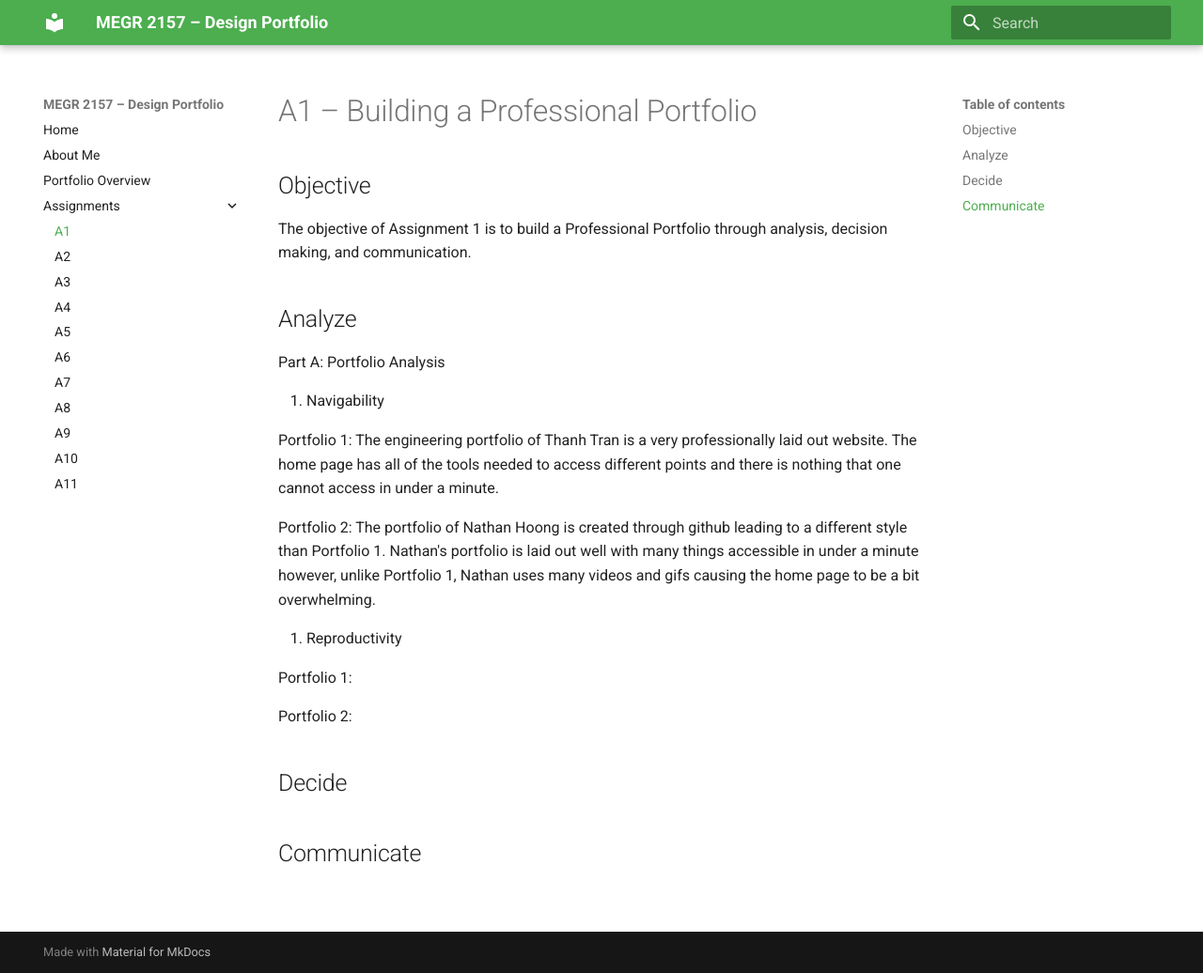
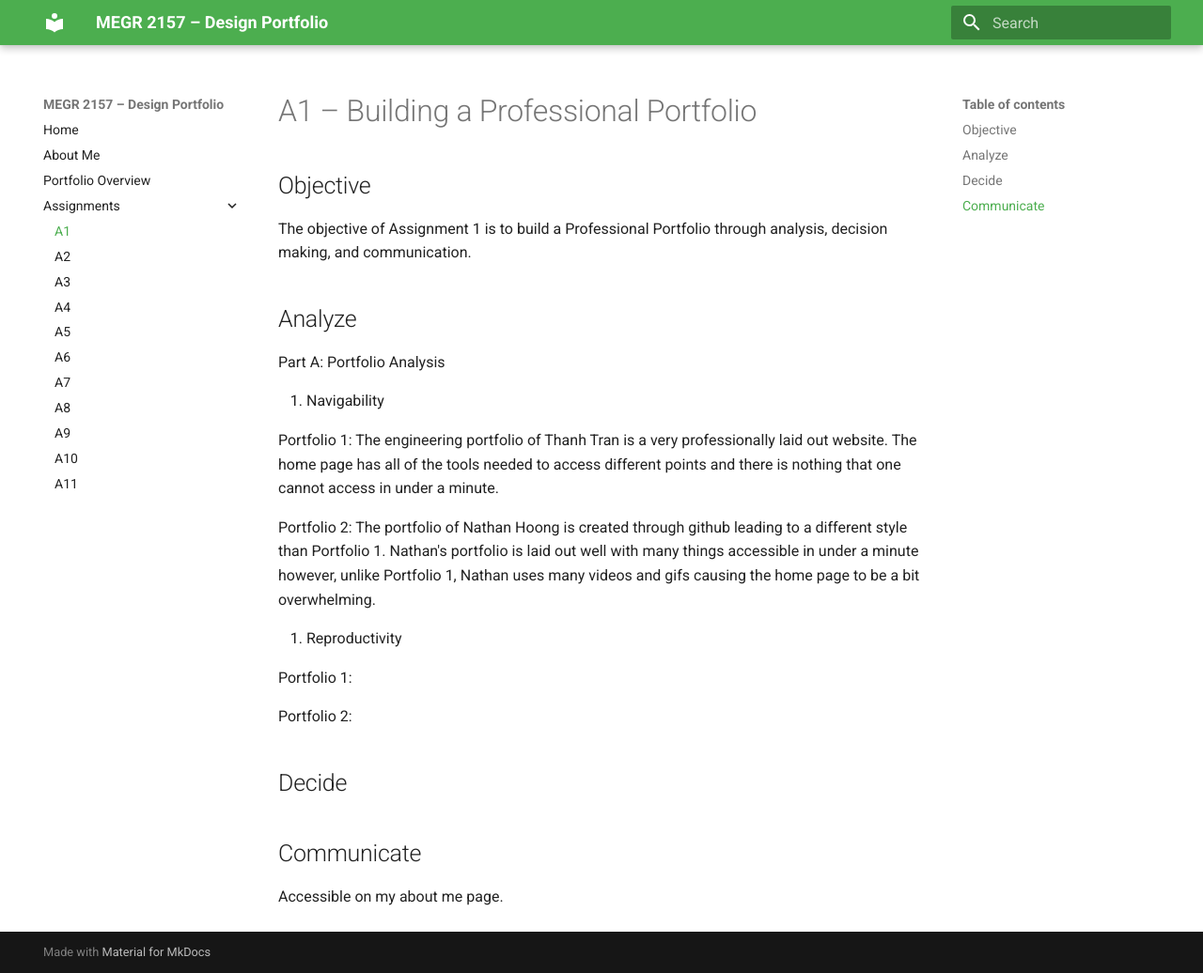
Before and after one commit to noaheme/design-projects-portfolio, an MkDocs documentation site: the page built from docs/assignments/A01/index.md, in a window 1280 px wide and 1036 px high. Shown: the whole window at 94% size. Built offline with MkDocs 1.6.1 and Material for MkDocs 9.7.7, drawn with Linux system fonts in a browser that asks for light colours.

Commit message:
Add note about accessibility on about me page

```diff
--- a/docs/assignments/A01/index.md
+++ b/docs/assignments/A01/index.md
@@ -23,3 +23,5 @@ Portfolio 2:
 
 
 ## Communicate
+
+Accessible on my about me page.
```
